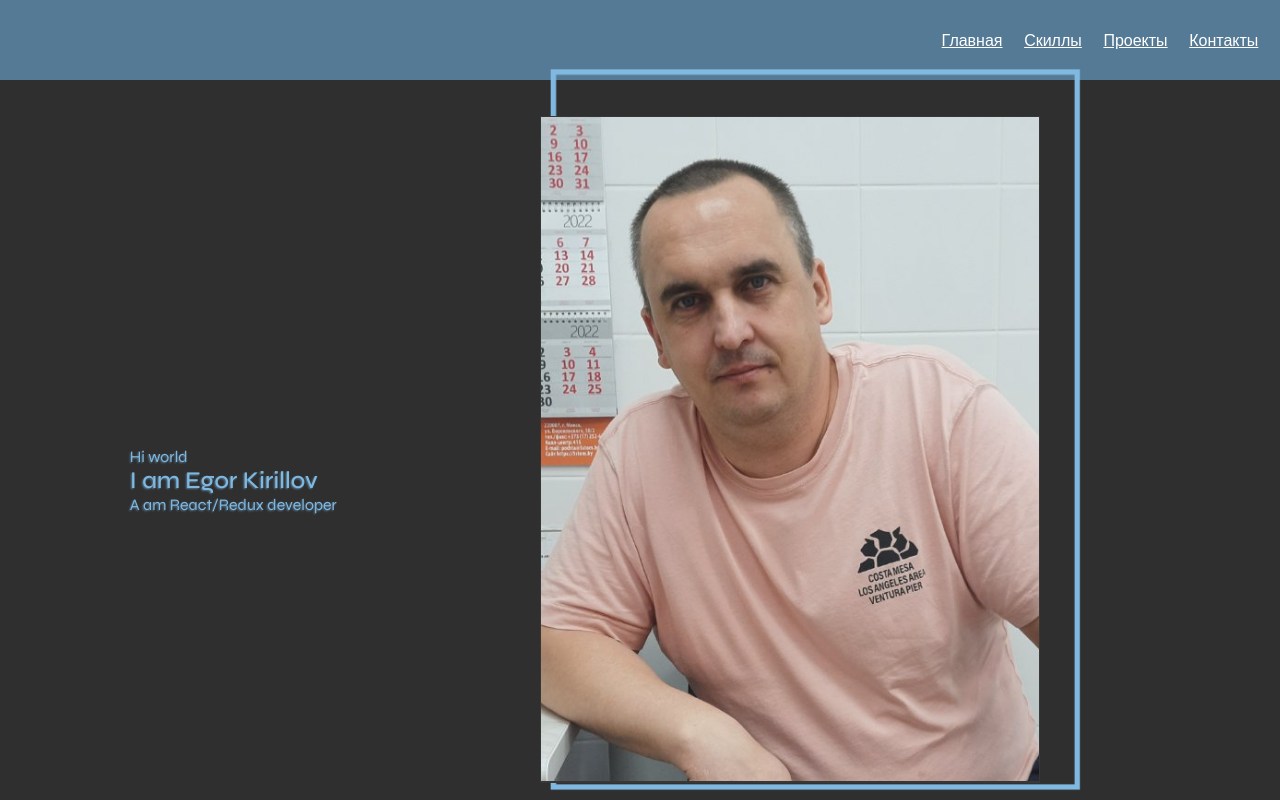
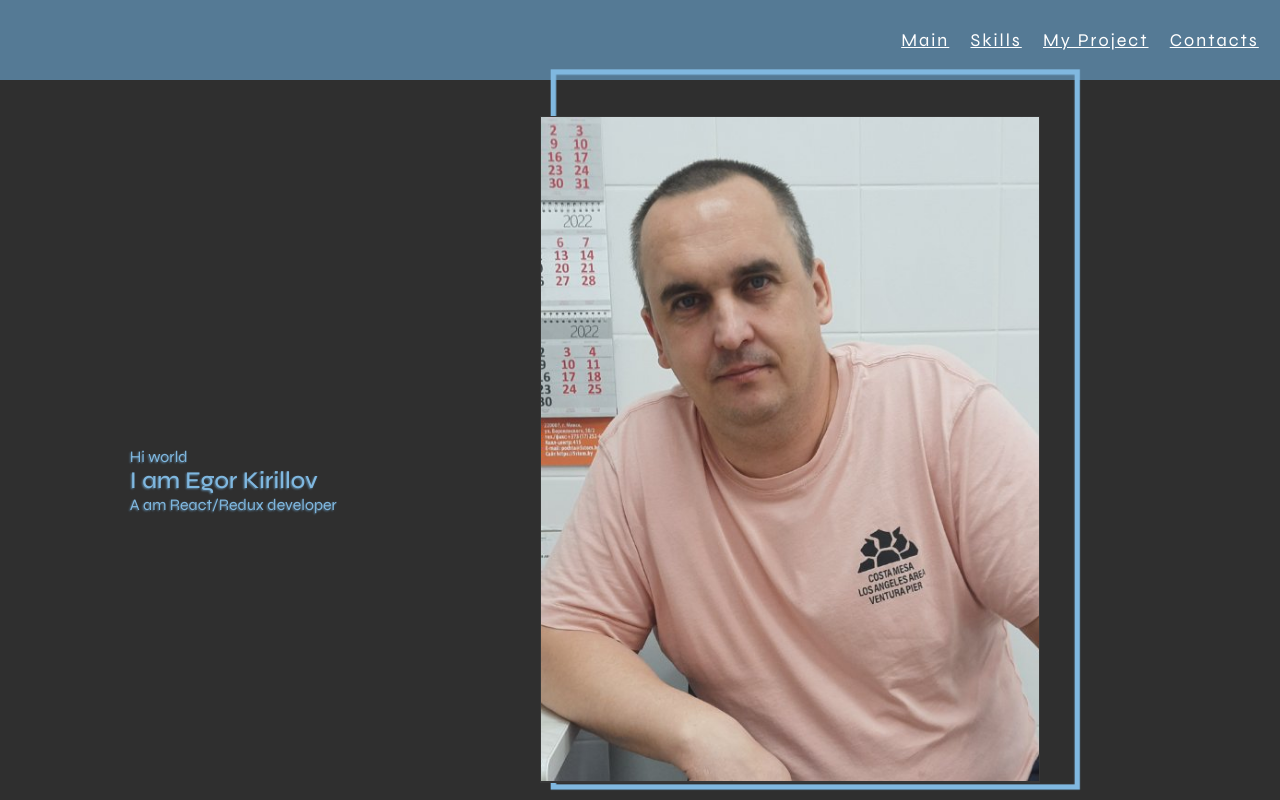
Before and after one commit to EgorKirillov/portfolio, a React (Create React App) app: page / in a window 1280 px wide. Shown: the top 800 px of the page. Built offline with nearby package versions, Linux system fonts and the light colour scheme.

Commit message:
change header

```diff
--- a/src/Header/Nav/Nav.module.css
+++ b/src/Header/Nav/Nav.module.css
@@ -1,8 +1,8 @@
 .nav {
-    border: 1px solid inherit;
-    min-width: 360px;
+    /*border: 1 px solid inherit;*/
+    min-width: 400px;
     display: flex;
     justify-content: space-evenly;
-
-
+    font-size: 18px;
+    letter-spacing: 2px;
 }
--- a/src/Header/Nav/Nav.tsx
+++ b/src/Header/Nav/Nav.tsx
@@ -4,10 +4,10 @@ import style from "./Nav.module.css"
 const Nav = () => {
    return (
      <div className={style.nav}>
-       <a href={"#mainBlock"}>Главная</a>
-       <a href={"#skills"}>Скиллы</a>
-       <a href={"#myWorks"}>Проекты</a>
-       <a href={"#contacts"}>Контакты</a>
+       <a href={"#mainBlock"}>Main</a>
+       <a href={"#skills"}>Skills</a>
+       <a href={"#myWorks"}>My Project</a>
+       <a href={"#contacts"}>Contacts</a>
        </div>
    );
 };
```
